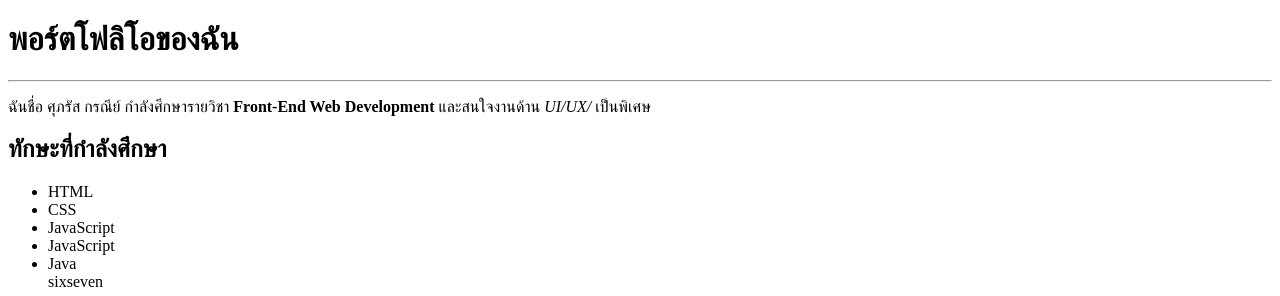
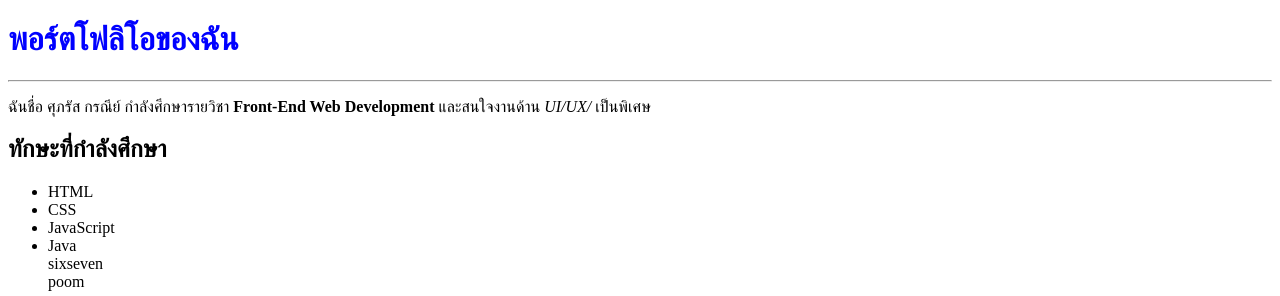
Before and after one commit to 68160169-blip/88726065, a plain HTML site: page index.html in a window 1280 px wide. Shown: the top 296 px of the page. Drawn offline with Linux system fonts and the light colour scheme.

Commit message:
change color

```diff
--- a/index.html
+++ b/index.html
@@ -6,7 +6,7 @@
     <title>Document</title>
 </head>
 <body>
-    <h1>พอร์ตโฟลิโอของฉัน</h1>
+    <h1 style="color: blue;">พอร์ตโฟลิโอของฉัน</h1>
     <hr>
     <p>ฉันชื่อ ศุภรัส กรณีย์ กำลังศึกษารายวิชา <strong>Front-End Web Development</strong>
     และสนใจงานด้าน <em>UI/UX/</em> เป็นพิเศษ
@@ -16,7 +16,6 @@
         <li>HTML</li>
         <li>CSS</li>
         <li>JavaScript</li>
-        <li>JavaScript</li>
         <li>Java</li>
         sixseven <br>
         poom
```
